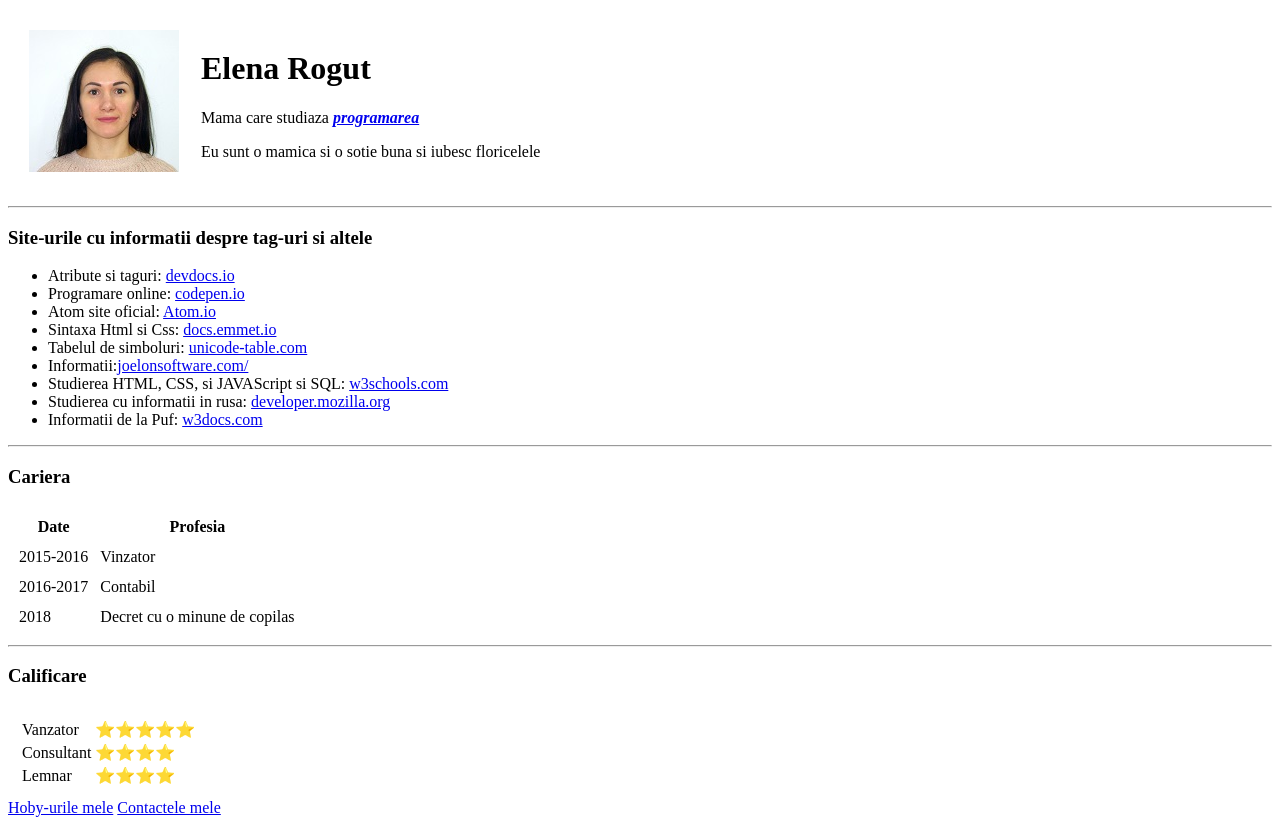
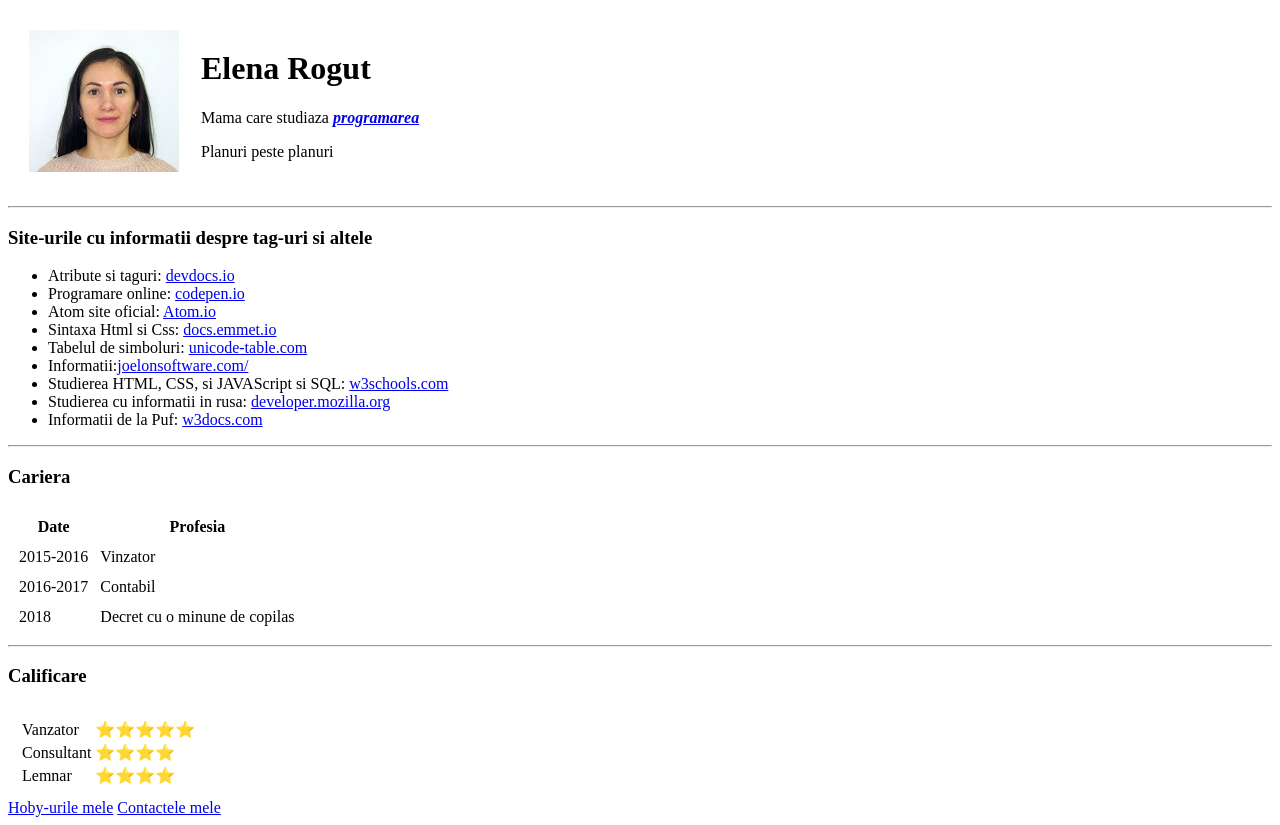
Before and after one commit to rogut-ellena/cv, a plain HTML site: page index.html in a window 1280 px wide. Drawn offline with Linux system fonts and the light colour scheme.

Commit message:
Update index.html

```diff
--- a/index.html
+++ b/index.html
@@ -2,7 +2,7 @@
 <html lang="en" dir="ltr">
   <head>
     <meta charset="utf-8">
-    <title>💖Site'ul personal al Elenei</title>
+    <title>💖Elena Rogut</title>
   </head>
   <body>
     <table cellspacing="20">
@@ -11,7 +11,7 @@
         alt="poza de profil a Elenei"></td>
         <td><h1>Elena Rogut</h1>
         <p>Mama care studiaza <em><strong><a href="https://devdocs.io/html/element/br">programarea</a></strong></em></p>
-        <p>Eu sunt o mamica si o sotie buna si iubesc floricelele</p></td>
+        <p>Planuri peste planuri</p></td>
       </tr>
     </table>
 
```
